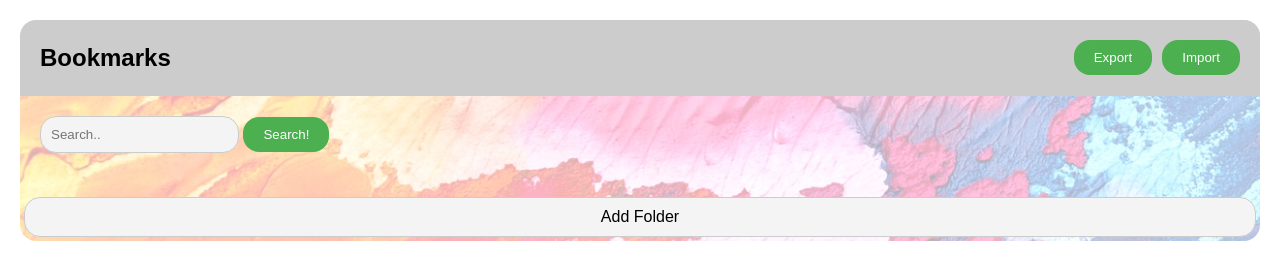
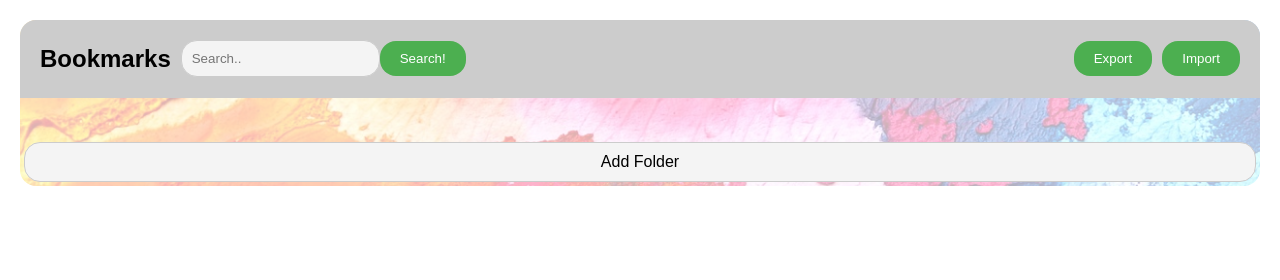
Before and after one commit to Frimi01/Fribrowse, a website: page public/index.html in a window 1280 px wide. Drawn offline with Linux system fonts and the light colour scheme; no server answers.

Commit message:
Update styles
committed for syncing purposes, this feature is not finished. (I should
make a branch for these later)

```diff
--- a/public/index.html
+++ b/public/index.html
@@ -12,6 +12,10 @@
       <div class="main-content">
         <div class="header-bar">
           <h1>Bookmarks</h1>
+          <div class="searchbar">
+            <input type="text" class="search-bar" placeholder="Search.." />
+            <button onclick="" class="search-button">Search!</button>
+          </div>
           <div class="bookmark-buttons">
             <button onclick="exportBookmarks()">Export</button>
             <input
@@ -24,11 +28,6 @@
               Import
             </button>
           </div>
-        </div>
-
-        <div class="searchbar">
-          <input type="text" class="search-bar" placeholder="Search.." />
-          <button onclick="" class="search-button">Search!</button>
         </div>
 
         <ul id="bookmarkTree"></ul>
--- a/public/styles.css
+++ b/public/styles.css
@@ -115,17 +115,18 @@ button:hover {
 }
 /* === Search Bar === */
 .searchbar {
-  margin: inherit;
-  margin-bottom: 0;
+  display: flex;
+  align-items: center;
+  margin: 0 var(--spacing-small);
+  flex: 1; /* Allow it to grow/shrink if needed */
 }
+
 .search-bar {
   padding: var(--spacing-small);
   background-color: var(--bg-light);
   color: var(--text-color);
   border: 1px solid var(--border-color);
-
-  margin-top: -0%;
-  border-radius: 16px 16px 16px 16px;
+  border-radius: 16px;
 }
 
 /* === Add Folder Button === */
```
